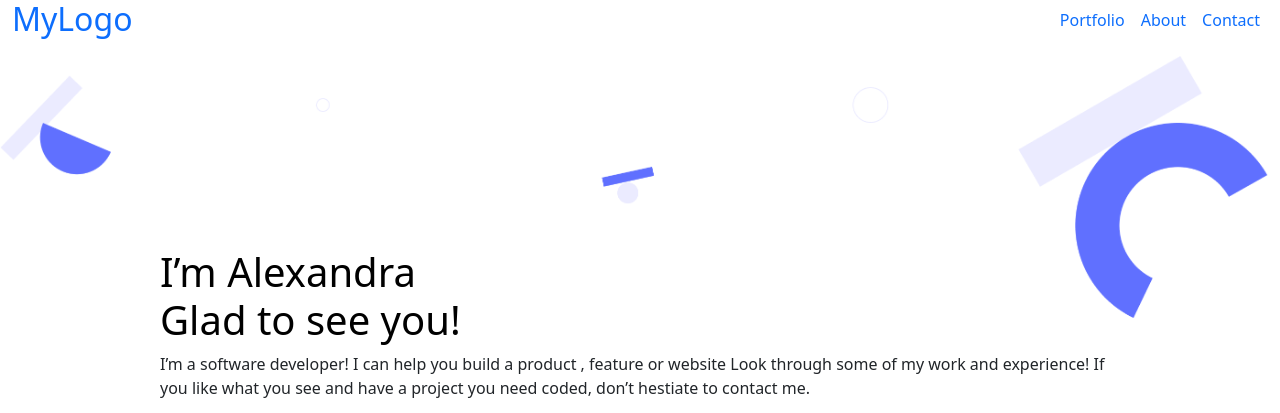
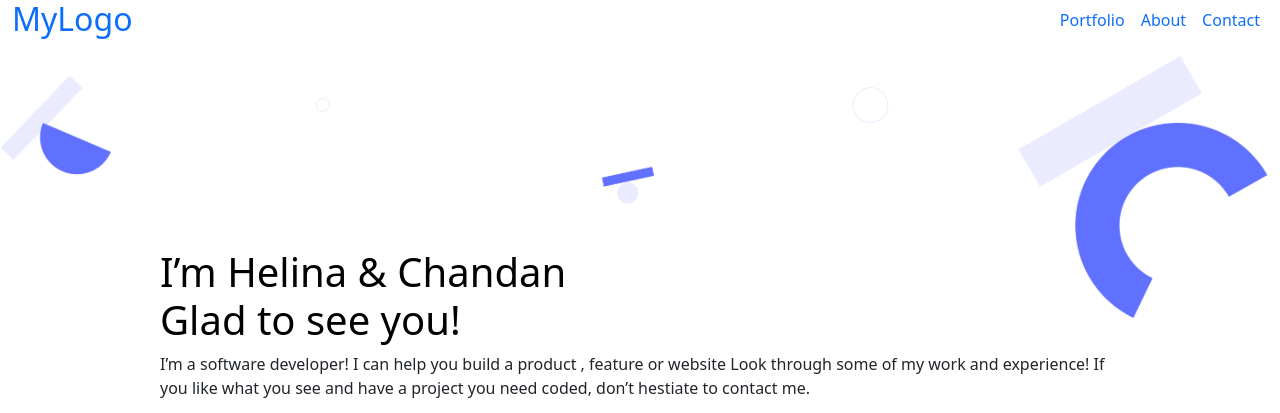
Before and after one commit to helina42/Portfolio-using-bootstrap, a plain HTML site: page index.html in a window 1280 px wide. Shown: the top 413 px of the page. Drawn offline with nearby package versions, Linux system fonts and the light colour scheme.

Commit message:
Update the homepage

```diff
--- a/index.html
+++ b/index.html
@@ -34,7 +34,7 @@
     </nav>
     <div class="homepage d-flex flex-column align-items-center pt-5">
       <div class="heading-text w-75 d-flex justify-content-start">
-        <h1 class="text-black">I’m Alexandra <br>
+        <h1 class="text-black">I’m Helina & Chandan <br>
           Glad to see you!</h1>
       </div>
       <div class="heading-description w-75">
```
